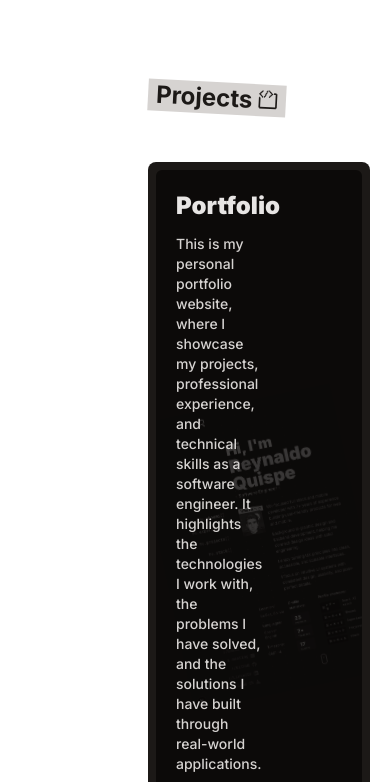
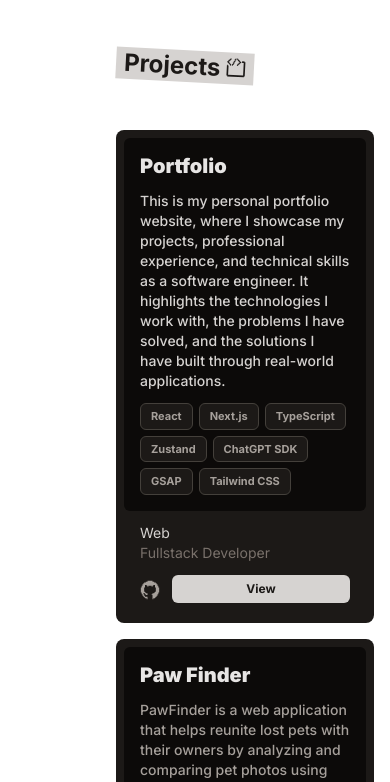
Before and after one commit to reynaldoqs/portfolio, a Next.js app: page / in a window 390 px wide. Shown: the part 4040-4822 px from the top of the page. Built offline with nearby package versions, Linux system fonts and the light colour scheme.

Commit message:
feat: enhance responsiveness of BentoGrid and ProjectCard components; adjust layout and styling for improved mobile experience

```diff
--- a/src/components/atoms/bento-grid.tsx
+++ b/src/components/atoms/bento-grid.tsx
@@ -10,7 +10,7 @@ export const BentoGrid = ({
   return (
     <div
       className={cn(
-        "grid md:auto-rows-[26rem] grid-cols-1 md:grid-cols-3 gap-4 max-w-7xl mx-auto ",
+        "grid md:auto-rows-[26rem] grid-cols-1 sm:grid-cols-1 md:grid-cols-3 gap-4 max-w-7xl mx-auto ",
         className,
       )}
     >
--- a/src/components/molecules/project-card.tsx
+++ b/src/components/molecules/project-card.tsx
@@ -15,35 +15,35 @@ export function ProjectCard({ project, className }: ProjectCardProps) {
   return (
     <div
       className={cn(
-        "flex flex-col  bg-stone-900 p-2 rounded-lg group",
+        "flex flex-col bg-stone-900 p-2 sm:p-3 rounded-lg group",
         className,
       )}
     >
-      <div className="relative overflow-hidden flex flex-col gap-3 bg-stone-950 p-5 flex-1 rounded-md">
+      <div className="relative overflow-hidden flex flex-col gap-3 bg-stone-950 p-4 sm:p-5 flex-1 rounded-md min-w-0">
         {backgroundImage && (
-          <div className="pointer-events-none select-none absolute right-0 top-1/2 -translate-y-1/2 z-0  opacity-20 group-hover:opacity-60 transition-all duration-300">
+          <div className="hidden sm:block pointer-events-none select-none absolute right-0 top-1/2 -translate-y-1/2 z-0 opacity-20 group-hover:opacity-60 transition-all duration-300">
             <Image
               src={backgroundImage}
               alt=""
               aria-hidden
               width={320}
               height={640}
-              className="w-[200px] md:w-[240px] h-auto object-contain -rotate-12 grayscale group-hover:grayscale-0 transition-all duration-300"
+              className="w-[180px] md:w-[220px] lg:w-[240px] h-auto object-contain -rotate-12 grayscale group-hover:grayscale-0 transition-all duration-300"
             />
           </div>
         )}
-        <h3 className="relative z-10 text-2xl font-black text-stone-200 pr-4">
+        <h3 className="relative z-10 text-xl sm:text-2xl leading-tight font-black text-stone-200 sm:pr-4">
           {title}
         </h3>
         <p
           className={cn(
-            "relative z-10 text-sm font-medium",
-            hasBackground ? "text-stone-300 pr-20" : "text-stone-400",
+            "relative z-10 text-sm font-medium text-pretty",
+            hasBackground ? "text-stone-300 sm:pr-24" : "text-stone-400",
           )}
         >
           {description}
         </p>
-        <div className="relative z-10 flex flex-wrap gap-1 mt-auto">
+        <div className="relative z-10 flex flex-wrap gap-1.5 mt-auto">
           {techIds.map((techId) => (
             <Tag key={techId}>
               {techs.find((tech: Tech) => tech.id === techId)?.name ??
@@ -52,17 +52,18 @@ export function ProjectCard({ project, className }: ProjectCardProps) {
           ))}
         </div>
       </div>
-      <div className="flex px-4 py-2 justify-between gap-4 items-center">
+      <div className="flex flex-col sm:flex-row px-4 py-3 sm:py-2 justify-between gap-3 sm:gap-4 sm:items-center">
         <div className="flex flex-col">
           <p className="text-sm capitalize text-stone-300">{category}</p>
           <p className="text-sm text-stone-500">{rol}</p>
         </div>
+        <div className="flex items-center gap-3 sm:ml-auto">
           {github && (
             <a
               href={github}
               target="_blank"
               rel="noopener noreferrer"
-            className="ml-auto text-stone-400"
+              className="text-stone-400"
             >
               <Icon name="github" size={20} />
             </a>
@@ -71,11 +72,12 @@ export function ProjectCard({ project, className }: ProjectCardProps) {
             href={link}
             target="_blank"
             rel="noopener noreferrer"
-          className="bg-stone-300 text-xs font-bold text-stone-900 hover:bg-stone-100 transition-colors duration-300 block py-1 px-2 rounded-md"
+            className="bg-stone-300 text-xs font-bold text-stone-900 hover:bg-stone-100 transition-colors duration-300 block py-1.5 px-3 rounded-md w-full sm:w-auto text-center"
           >
             View
           </a>
         </div>
       </div>
+    </div>
   );
 }
--- a/src/components/organisms/projects.tsx
+++ b/src/components/organisms/projects.tsx
@@ -9,7 +9,10 @@ interface ProjectsProps extends React.HTMLAttributes<HTMLDivElement> {
 
 export function Projects({ className, ...rest }: ProjectsProps) {
   return (
-    <section className={cn("w-full h-auto p-12", className)} {...rest}>
+    <section
+      className={cn("w-full h-auto p-4 sm:p-6 md:p-12", className)}
+      {...rest}
+    >
       <TagTitle
         title="Projects"
         className="mb-4 text-2xl"
```
Lines whose indentation alone changed are shown as unchanged.
